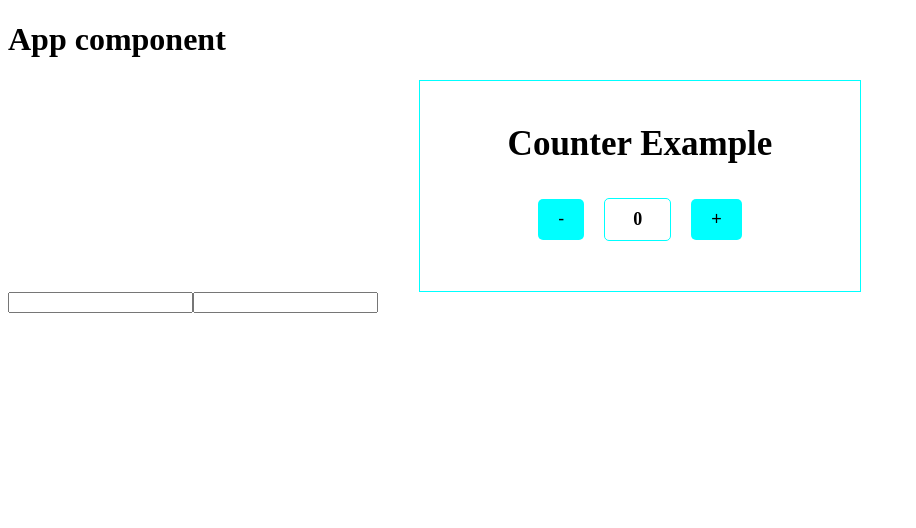
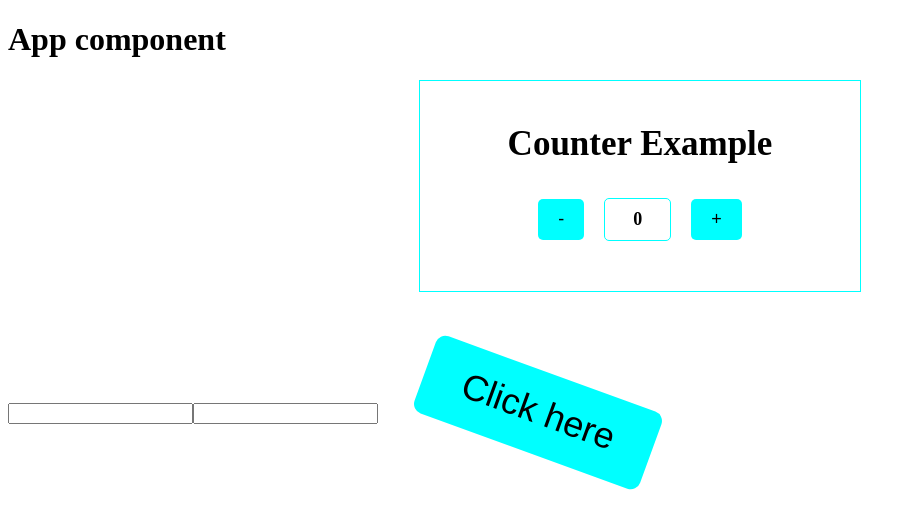
Before and after one commit to maitnt/e-comerce-angular17, an Angular app in the folder eStore/: page / in a window 1280 px wide. Shown: the top 528 px of the page, without its empty margins (0-916 px from the left). Built offline with nearby package versions, Linux system fonts and the light colour scheme.

Commit message:
feat: animated button

```diff
--- a/eStore/src/app/form/form.component.html
+++ b/eStore/src/app/form/form.component.html
@@ -9,3 +9,4 @@
 
 <input type="text" (keydown.shift.y)="isShift()">
 <input type="text" (keydown)="isShift($event)">
+<button class="animated-button">Click here</button>
--- a/eStore/src/app/form/form.component.scss
+++ b/eStore/src/app/form/form.component.scss
@@ -41,3 +41,24 @@ p {
     border-radius: 5px;
     border: 1px solid cyan;
 }
+
+@property --scale {
+    syntax: "<number>";
+    inherits: false;
+    initial-value: 1;
+}
+
+.animated-button {
+    transform: rotate(20deg) scale(var(--scale));
+    margin: 100px;
+    animation: pulse 500ms alternate infinite;
+}
+
+@keyframes pulse {
+    0% {
+        --scale: 2;
+    }
+    100% {
+        --scale: 3;
+    }
+}
```
